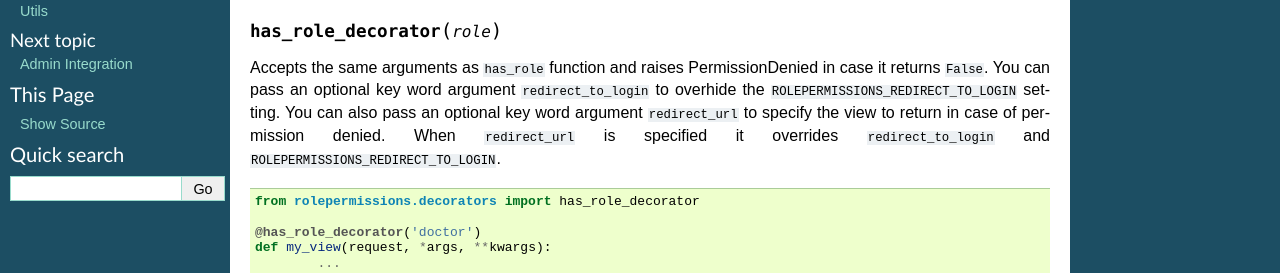
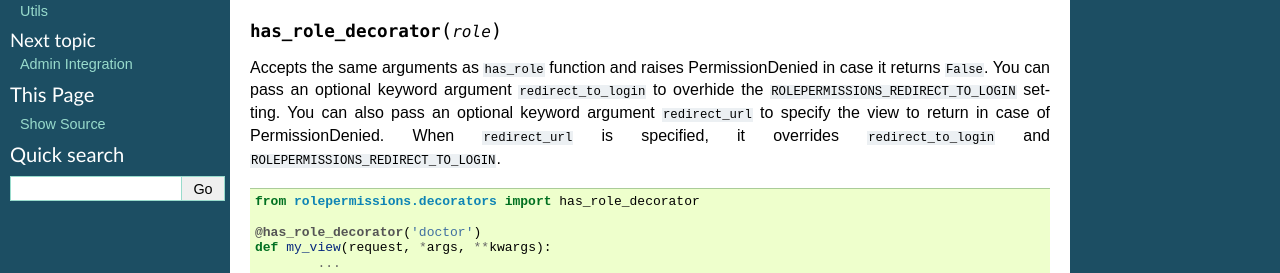
Before and after one commit to vintasoftware/django-role-permissions, a Sphinx documentation site: the page built from docs/views_utils.rst, in a window 1280 px wide. Shown: the part 188-461 px from the top of the page. Built offline with Sphinx 7.4.7, drawn with Linux system fonts in a browser that asks for light colours.

Commit message:
Update views_utils.rst

```diff
--- a/docs/views_utils.rst
+++ b/docs/views_utils.rst
@@ -11,9 +11,9 @@ They are meant to be used on function based views.
 .. function:: has_role_decorator(role)
 
 Accepts the same arguments as ``has_role`` function and raises PermissionDenied in case it returns ``False``.
-You can pass an optional key word argument ``redirect_to_login`` to overhide the ``ROLEPERMISSIONS_REDIRECT_TO_LOGIN`` setting.
-You can also pass an optional key word argument ``redirect_url`` to specify the view to return in case of permission denied.
-When ``redirect_url`` is specified it overrides ``redirect_to_login`` and ``ROLEPERMISSIONS_REDIRECT_TO_LOGIN``.
+You can pass an optional keyword argument ``redirect_to_login`` to overhide the ``ROLEPERMISSIONS_REDIRECT_TO_LOGIN`` setting.
+You can also pass an optional keyword argument ``redirect_url`` to specify the view to return in case of PermissionDenied.
+When ``redirect_url`` is specified, it overrides ``redirect_to_login`` and ``ROLEPERMISSIONS_REDIRECT_TO_LOGIN``.
 
 .. code-block:: python
 
```
